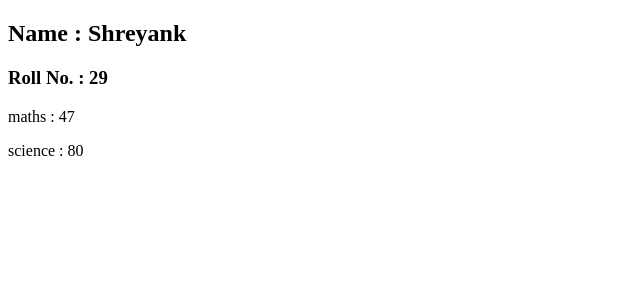
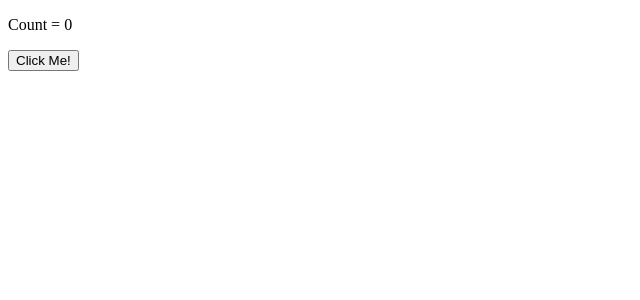
Before and after one commit to TheShreyankMaurya/ReactJS, a React (Vite) app in the folder Basic-React-App/: page / in a window 1280 px wide. Shown: the top 300 px of the page, without its empty margins (0-640 px from the left). Built offline with nearby package versions, Linux system fonts and the light colour scheme.

Commit message:
add counter

```diff
--- a/Basic-React-App/src/App.jsx
+++ b/Basic-React-App/src/App.jsx
@@ -1,9 +1,9 @@
-import Card from "./ReportCard";
+import Counter from "./Counter";
 
 function App() {
     return (
         <>
-            <Card></Card>
+            <Counter></Counter>
         </>
     );
 }
--- /dev/null
+++ b/Basic-React-App/src/Counter.jsx
@@ -0,0 +1,17 @@
+import { useState } from "react";
+
+function Counter() {
+    let [count, setCount] = useState(0);
+
+    function incCount() {
+        setCount((count += 1));
+    }
+    return (
+        <>
+            <p>Count = {count}</p>
+            <button onClick={incCount}>Click Me!</button>
+        </>
+    );
+}
+
+export default Counter;
```
